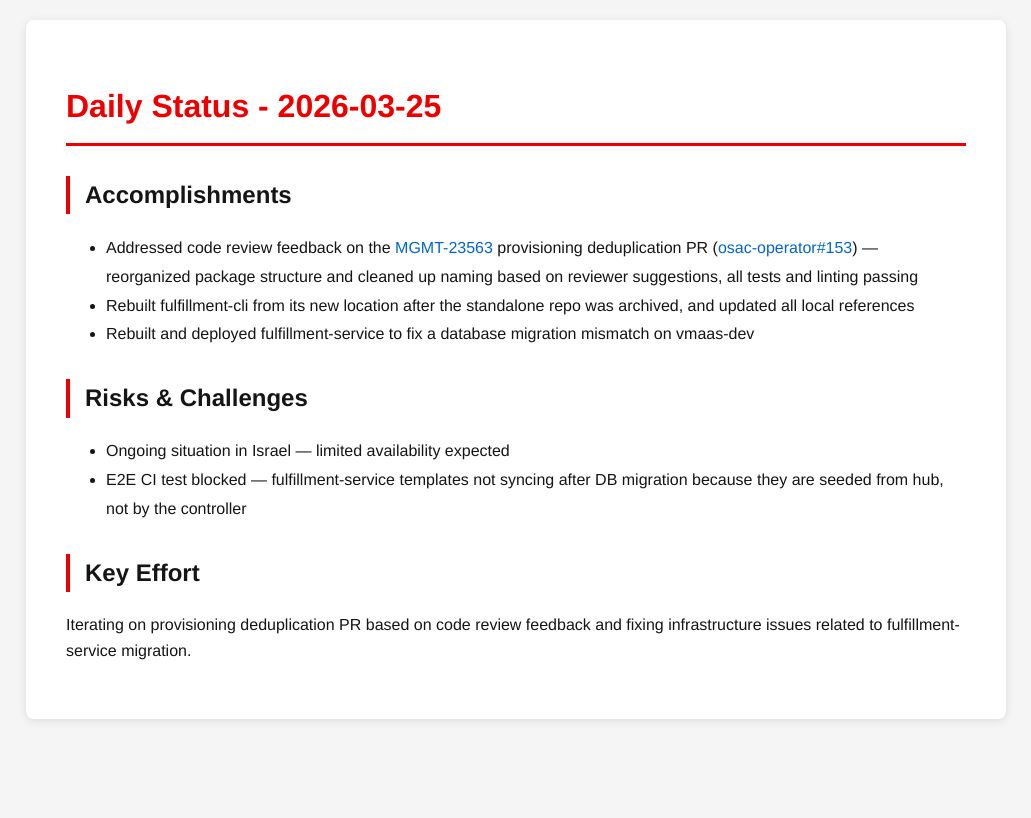
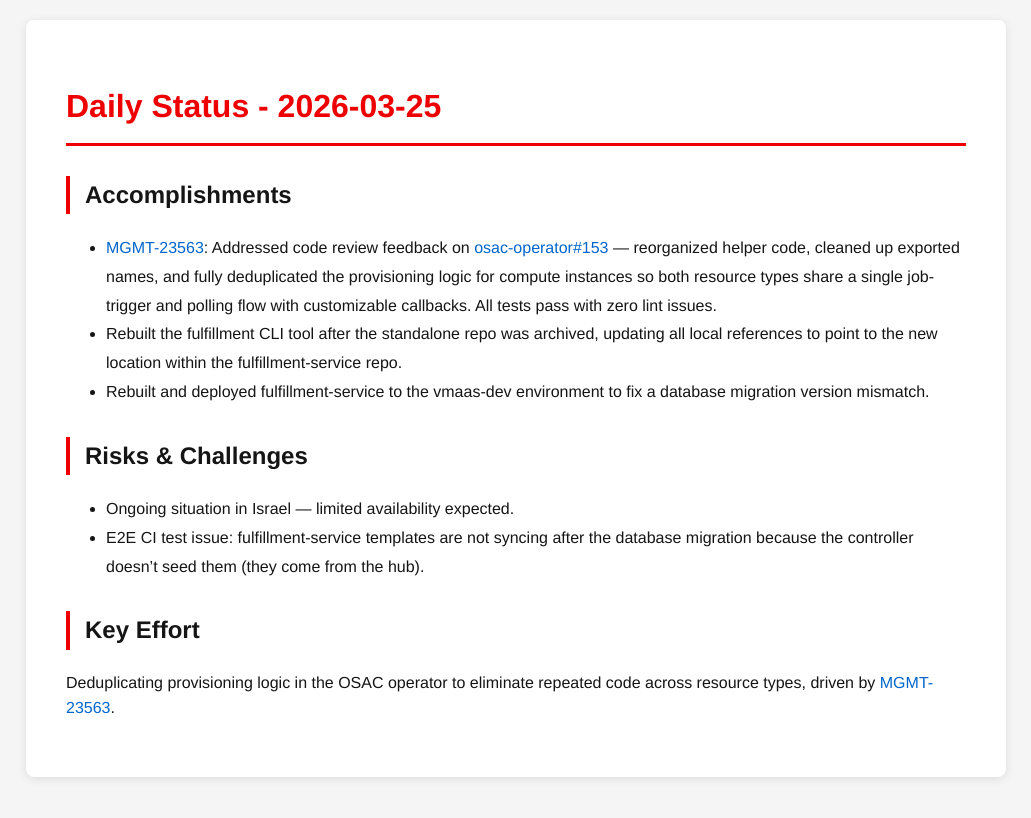
Before and after one commit to tzvatot/daily-status, a Jekyll site: the page built from 2026-03-25.md, in a window 1280 px wide. Shown: the top 818 px of the page, without its empty margins (124-1155 px from the left). Built offline with Jekyll 4.4.1, drawn with Linux system fonts in a browser that asks for light colours.

Commit message:
Daily status update - 2026-03-25

```diff
--- a/2026-03-25.md
+++ b/2026-03-25.md
@@ -7,13 +7,13 @@ date: 2026-03-25
 # Daily Status - 2026-03-25
 
 ## Accomplishments
-- Addressed code review feedback on the [MGMT-23563](https://issues.redhat.com/browse/MGMT-23563) provisioning deduplication PR ([osac-operator#153](https://github.com/osac-project/osac-operator/pull/153)) — reorganized package structure and cleaned up naming based on reviewer suggestions, all tests and linting passing
-- Rebuilt fulfillment-cli from its new location after the standalone repo was archived, and updated all local references
-- Rebuilt and deployed fulfillment-service to fix a database migration mismatch on vmaas-dev
+- [MGMT-23563](https://issues.redhat.com/browse/MGMT-23563): Addressed code review feedback on [osac-operator#153](https://github.com/osac-project/osac-operator/pull/153) — reorganized helper code, cleaned up exported names, and fully deduplicated the provisioning logic for compute instances so both resource types share a single job-trigger and polling flow with customizable callbacks. All tests pass with zero lint issues.
+- Rebuilt the fulfillment CLI tool after the standalone repo was archived, updating all local references to point to the new location within the fulfillment-service repo.
+- Rebuilt and deployed fulfillment-service to the vmaas-dev environment to fix a database migration version mismatch.
 
 ## Risks & Challenges
-- Ongoing situation in Israel — limited availability expected
-- E2E CI test blocked — fulfillment-service templates not syncing after DB migration because they are seeded from hub, not by the controller
+- Ongoing situation in Israel — limited availability expected.
+- E2E CI test issue: fulfillment-service templates are not syncing after the database migration because the controller doesn't seed them (they come from the hub).
 
 ## Key Effort
-Iterating on provisioning deduplication PR based on code review feedback and fixing infrastructure issues related to fulfillment-service migration.
+Deduplicating provisioning logic in the OSAC operator to eliminate repeated code across resource types, driven by [MGMT-23563](https://issues.redhat.com/browse/MGMT-23563).
```
